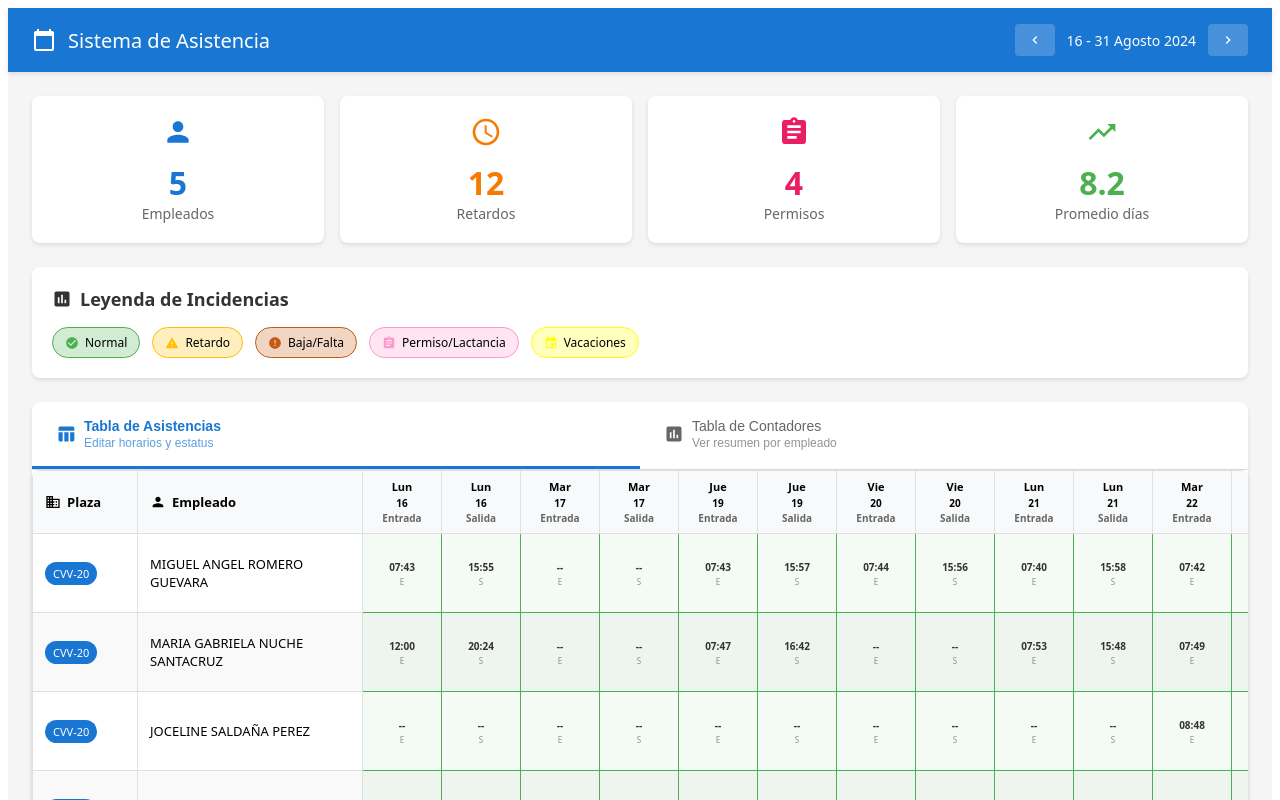
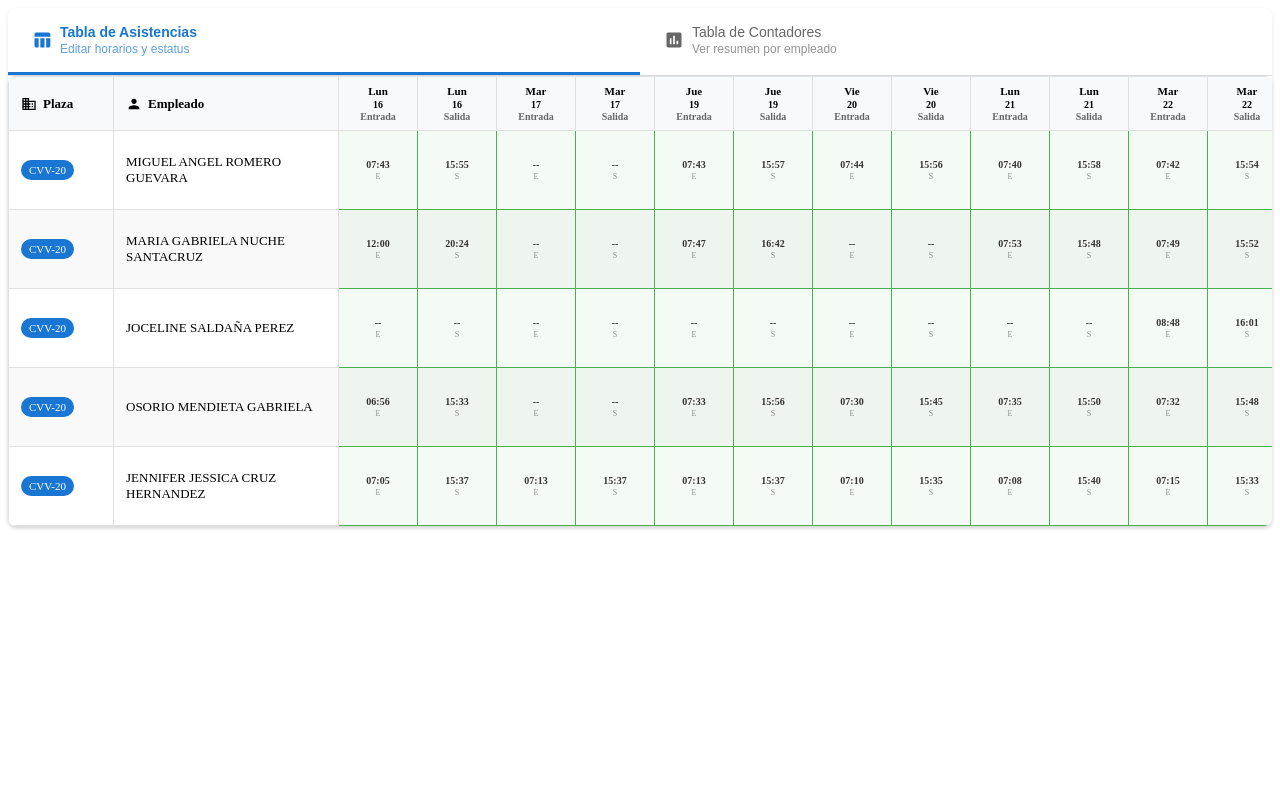
Before and after one commit to alejandro-rmz-gt/proposal-table-vfc-axv, a React (Vite) app: page / in a window 1280 px wide. Shown: the top 800 px of the page. Built offline with nearby package versions, Linux system fonts and the light colour scheme.

Commit message:
chore(components): cleanup of unused components

```diff
--- a/src/components/AttendanceSystemCVV.jsx
+++ b/src/components/AttendanceSystemCVV.jsx
@@ -6,24 +6,9 @@ import { dias } from "../data/dias";
 import { horarios } from "../data/horarios";
 
 // Components
-import { Header } from "./ui/Header";
-import { StatsDashboard } from "./ui/StatsDashboard";
-import { Legend } from "./ui/Legend";
 import { AttendanceTable } from "./ui/AttendanceTable";
 import { CountersTable } from "./ui/CountersTable";
 import { TabsContainer } from "./ui/TabsContainer";
-
-const container = {
-  backgroundColor: "#f5f5f5",
-  minHeight: "100vh",
-  fontFamily: "system-ui, -apple-system, sans-serif",
-};
-
-const stylesSubContainer = {
-  maxWidth: "1400px",
-  margin: "0 auto",
-  padding: "24px",
-};
 
 export const AttendanceSystemCVV = () => {
   // Estado compartido para los cambios de estatus de las celdas
@@ -49,17 +34,8 @@ export const AttendanceSystemCVV = () => {
   };
 
   return (
-    <div style={container}>
-      <Header />
-
-      <div style={stylesSubContainer}>
-        <StatsDashboard />
-        <Legend />
-
-        {/* Sistema de tabs con ambas tablas */}
     <TabsContainer>
       {/* Tab 1: Tabla de Asistencias */}
-          <div style={{ padding: "0" }}>
       <AttendanceTable
         empleados={empleados}
         dias={dias}
@@ -68,18 +44,13 @@ export const AttendanceSystemCVV = () => {
         onStatusChange={handleStatusChange}
         getCellStatus={getCellStatus}
       />
-          </div>
 
       {/* Tab 2: Tabla de Contadores */}
-          <div style={{ padding: "0" }}>
       <CountersTable
         empleados={empleados}
         cellStatuses={cellStatuses}
         dias={dias}
       />
-          </div>
     </TabsContainer>
-      </div>
-    </div>
   );
 };
--- a/src/components/ui/Header.jsx
+++ /dev/null
@@ -1,67 +0,0 @@
-// components/Header.jsx
-import React from "react";
-import { CalendarToday, ChevronLeft, ChevronRight } from "@mui/icons-material";
-
-export const Header = ({
-  title = "Sistema de Asistencia",
-  periodo = "16 - 31 Agosto 2024",
-}) => {
-  return (
-    <div
-      style={{
-        backgroundColor: "#1976d2",
-        color: "white",
-        padding: "16px 24px",
-        boxShadow: "0 2px 4px rgba(0,0,0,0.1)",
-      }}
-    >
-      <div
-        style={{
-          display: "flex",
-          justifyContent: "space-between",
-          alignItems: "center",
-          maxWidth: "1400px",
-          margin: "0 auto",
-        }}
-      >
-        <div style={{ display: "flex", alignItems: "center", gap: "12px" }}>
-          <CalendarToday sx={{ fontSize: 24 }} />
-          <h1 style={{ margin: 0, fontSize: "20px", fontWeight: "500" }}>
-            {title}
-          </h1>
-        </div>
-        <div style={{ display: "flex", alignItems: "center", gap: "12px" }}>
-          <button
-            style={{
-              background: "rgba(255,255,255,0.2)",
-              border: "none",
-              borderRadius: "4px",
-              padding: "8px 12px",
-              cursor: "pointer",
-              color: "white",
-              display: "flex",
-              alignItems: "center",
-            }}
-          >
-            <ChevronLeft sx={{ fontSize: 16 }} />
-          </button>
-          <span style={{ fontSize: "14px", fontWeight: "500" }}>{periodo}</span>
-          <button
-            style={{
-              background: "rgba(255,255,255,0.2)",
-              border: "none",
-              borderRadius: "4px",
-              padding: "8px 12px",
-              cursor: "pointer",
-              color: "white",
-              display: "flex",
-              alignItems: "center",
-            }}
-          >
-            <ChevronRight sx={{ fontSize: 16 }} />
-          </button>
-        </div>
-      </div>
-    </div>
-  );
-};
--- a/src/components/ui/Legend.jsx
+++ /dev/null
@@ -1,76 +0,0 @@
-// components/ui/Legend.jsx
-import React from "react";
-import {
-  Assessment,
-  CheckCircle,
-  Warning,
-  Error,
-  Assignment,
-  Event,
-} from "@mui/icons-material";
-import { LegendItem } from "./LegendItem";
-
-export const Legend = () => {
-  return (
-    <div
-      style={{
-        backgroundColor: "white",
-        marginBottom: "24px",
-        padding: "20px",
-        borderRadius: "8px",
-        boxShadow: "0 2px 4px rgba(0,0,0,0.1)",
-      }}
-    >
-      <h3
-        style={{
-          margin: "0 0 16px 0",
-          fontSize: "18px",
-          color: "#333",
-          display: "flex",
-          alignItems: "center",
-          gap: "8px",
-        }}
-      >
-        <Assessment sx={{ fontSize: 20 }} />
-        Leyenda de Incidencias
-      </h3>
-      <div style={{ display: "flex", flexWrap: "wrap", gap: "12px" }}>
-        <LegendItem
-          icon={CheckCircle}
-          label="Normal"
-          backgroundColor="#4CAF5040"
-          borderColor="#4CAF50"
-          iconColor="#4CAF50"
-        />
-        <LegendItem
-          icon={Warning}
-          label="Retardo"
-          backgroundColor="#FFC00040"
-          borderColor="#FFC000"
-          iconColor="#FFC000"
-        />
-        <LegendItem
-          icon={Error}
-          label="Baja/Falta"
-          backgroundColor="#C55A1140"
-          borderColor="#C55A11"
-          iconColor="#C55A11"
-        />
-        <LegendItem
-          icon={Assignment}
-          label="Permiso/Lactancia"
-          backgroundColor="#FF99CC40"
-          borderColor="#FF99CC"
-          iconColor="#FF99CC"
-        />
-        <LegendItem
-          icon={Event}
-          label="Vacaciones"
-          backgroundColor="#FFFF0040"
-          borderColor="#FFFF00"
-          iconColor="#FFFF00"
-        />
-      </div>
-    </div>
-  );
-};
--- a/src/components/ui/LegendItem.jsx
+++ /dev/null
@@ -1,29 +0,0 @@
-// components/LegendItem.jsx
-import React from "react";
-
-export const LegendItem = ({
-  icon: Icon,
-  label,
-  backgroundColor,
-  borderColor,
-  iconColor,
-}) => {
-  return (
-    <span
-      style={{
-        backgroundColor,
-        padding: "6px 12px",
-        borderRadius: "16px",
-        fontSize: "12px",
-        border: `1px solid ${borderColor}`,
-        fontWeight: "500",
-        display: "flex",
-        alignItems: "center",
-        gap: "6px",
-      }}
-    >
-      <Icon sx={{ fontSize: 14, color: iconColor }} />
-      {label}
-    </span>
-  );
-};
--- a/src/components/ui/StatsCard.jsx
+++ /dev/null
@@ -1,22 +0,0 @@
-// components/StatsCard.jsx
-import React from "react";
-
-export const StatsCard = ({ icon: Icon, value, label, color }) => {
-  return (
-    <div
-      style={{
-        backgroundColor: "white",
-        padding: "20px",
-        borderRadius: "8px",
-        boxShadow: "0 2px 4px rgba(0,0,0,0.1)",
-        textAlign: "center",
-      }}
-    >
-      <Icon sx={{ fontSize: 32, color: color, mb: 1 }} />
-      <div style={{ fontSize: "32px", fontWeight: "bold", color: color }}>
-        {value}
-      </div>
-      <div style={{ fontSize: "14px", color: "#666" }}>{label}</div>
-    </div>
-  );
-};
--- a/src/components/ui/StatsDashboard.jsx
+++ /dev/null
@@ -1,27 +0,0 @@
-// components/ui/StatsDashboard.jsx
-import React from "react";
-import { StatsCard } from "./StatsCard";
-import { statsData } from "../../utils/statsData";
-
-export const StatsDashboard = () => {
-  return (
-    <div
-      style={{
-        display: "grid",
-        gridTemplateColumns: "repeat(auto-fit, minmax(200px, 1fr))",
-        gap: "16px",
-        marginBottom: "24px",
-      }}
-    >
-      {statsData.map((stat, index) => (
-        <StatsCard
-          key={index}
-          icon={stat.icon}
-          value={stat.value}
-          label={stat.label}
-          color={stat.color}
-        />
-      ))}
-    </div>
-  );
-};
```
Lines whose indentation alone changed are shown as unchanged.
